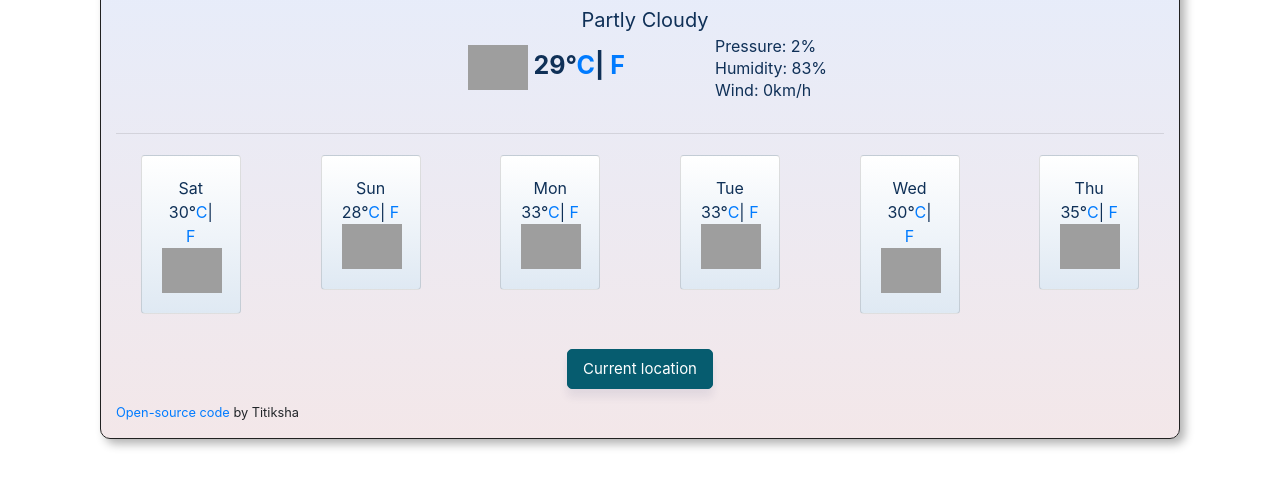
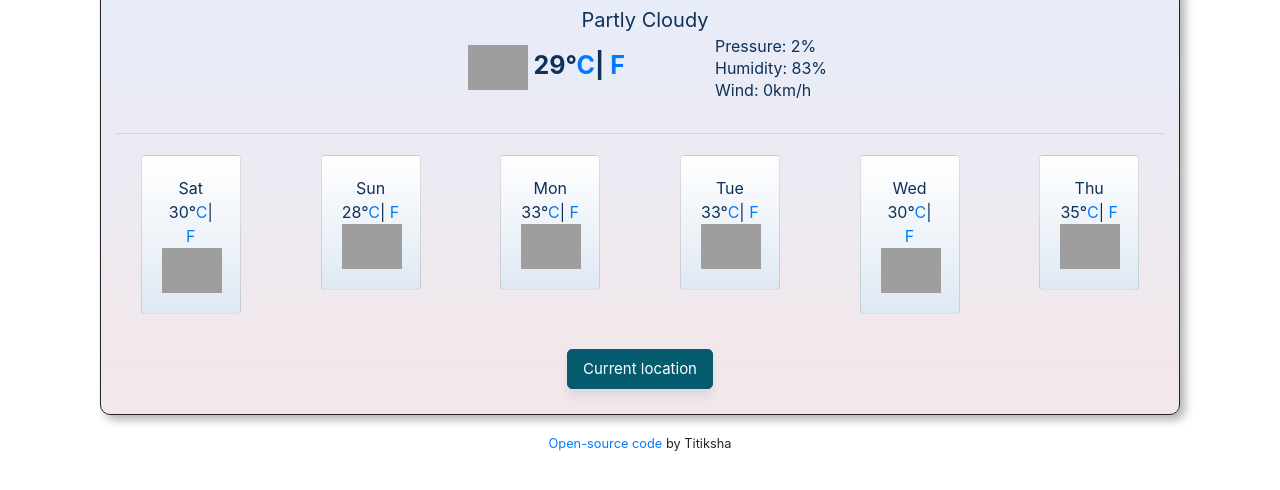
Before and after one commit to titiksha3006/Shecodesproject, a plain HTML site: page index.html in a window 1280 px wide. Shown: the part 286-776 px from the top of the page. Drawn offline with nearby package versions, Linux system fonts and the light colour scheme; grey boxes are pictures that could not be loaded.

Commit message:
added missing div tag , updated the css for footer

```diff
--- a/index.html
+++ b/index.html
@@ -112,16 +112,22 @@
                   <img src="https://ssl.gstatic.com/onebox/weather/64/sunny.png" width="60"/>
                 </div>
               </div>
+            </div>
         </div>
-</div>
+
 <form>
 <input type="submit" class="currentLocation" value="Current location">
-</form>
-<footer>
+<form>
+  </div>
+
+
+<footer class="outside">
   <small>
 <a href="https://github.com/titiksha3006/Shecodesproject" target="_blank">Open-source code</a> by Titiksha
 </small>
 </footer>
+
 <script src="src/index.js"></script>
+
  </body>
 </html>
--- a/src/styles.css
+++ b/src/styles.css
@@ -10,7 +10,6 @@ body {
   background-color: #637373;
 }
 .currentLocation {
-  display: block;
   margin: 10px auto;
   margin-top: 30px;
   border: 1px solid #065c6f;
@@ -23,6 +22,7 @@ body {
   transition: all 200ms ease;
   box-shadow: rgba(37, 39, 89, 0.08) 0px 8px 8px 0;
   cursor: pointer;
+  display: block;
 }
 .currentLocation:hover {
   background-color: #637373;
@@ -57,7 +57,7 @@ a {
   margin-left: 10px;
 }
 .container {
-  max-width: 600px;
+  max-width: 400px;
   padding: 15px 30px;
   border: 1px solid #212121;
   border-radius: 10px;
@@ -103,3 +103,8 @@ hr {
 .card:hover {
   background-image: linear-gradient(-225deg, #e3fdf5 0%, #ffe6fa 100%);
 }
+
+.outside {
+  text-align: center;
+  margin-top: 15px;
+}
```
Also changed, not shown: 1 other file.
